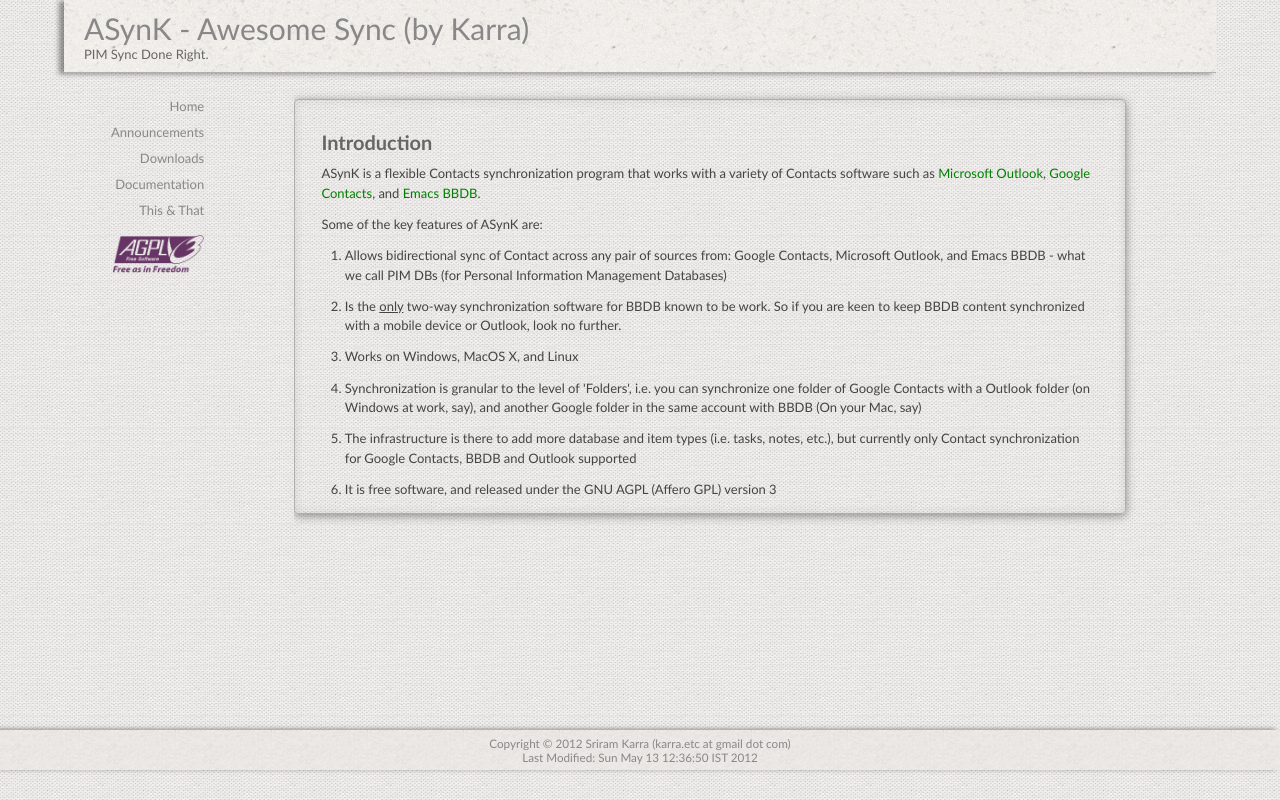
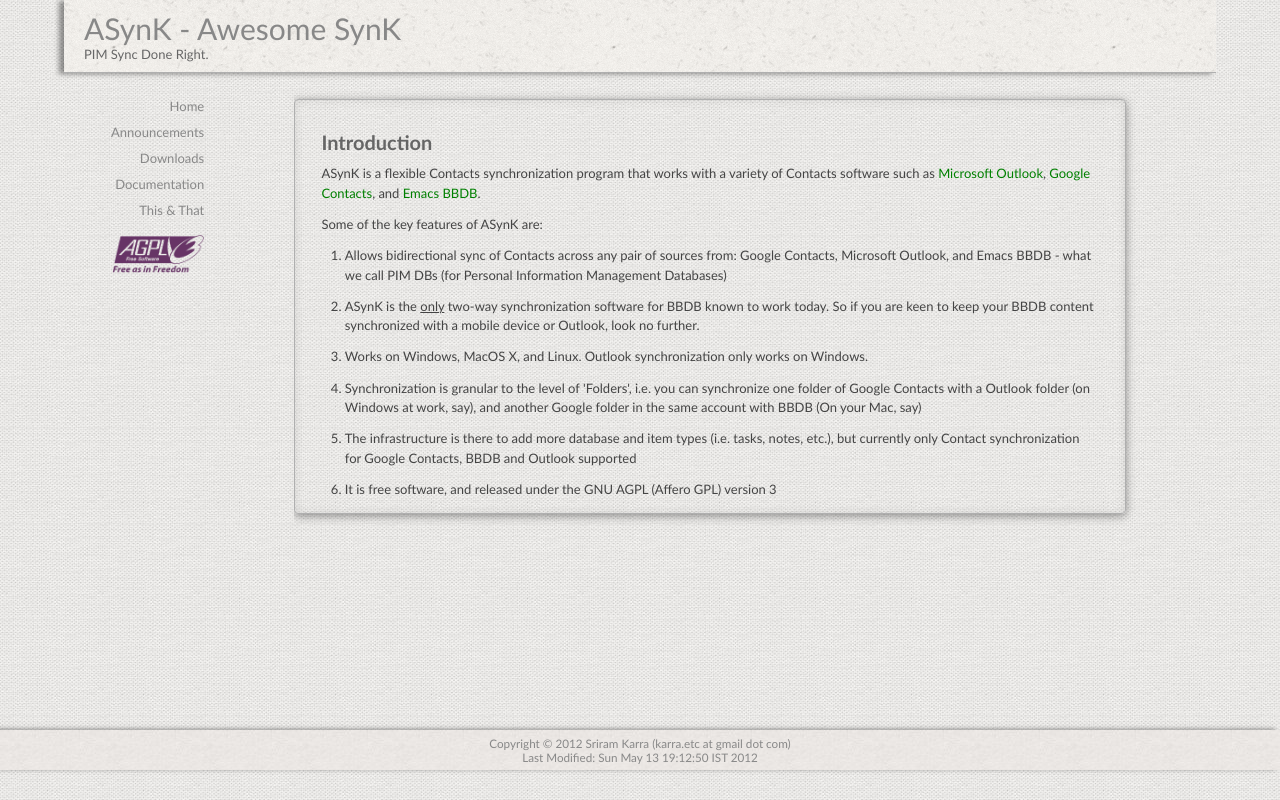
Before and after one commit to skarra/ASynK, a plain HTML site: page gae/index.html in a window 1280 px wide. Drawn offline with nearby package versions, Linux system fonts and the light colour scheme.

Commit message:
Doc improvements

```diff
--- a/gae/index.html
+++ b/gae/index.html
@@ -1,6 +1,6 @@
 <!--
 // Created       : Sat May 05 13:15:20 IST 2012
-// Last Modified : Sun May 13 14:19:21 IST 2012
+// Last Modified : Sun May 13 20:31:59 IST 2012
 //
 // Copyright (C) 2012, Sriram Karra <karra.etc@gmail.com>
 // All Rights Reserved
@@ -11,7 +11,7 @@
 
 <!DOCTYPE html>
 <html>
-<title>ASynK - Awesome Sync (by Karra) </title>
+<title>ASynK - Awesome SynK </title>
 <head>
 
 <!-- Stylesheets -->
@@ -44,7 +44,7 @@
 <div id="container">
   <header>
     <div id="site-title">
-      ASynK - Awesome Sync (by Karra)
+      ASynK - Awesome SynK
     </div>
     <div id="caption">
       PIM Sync Done Right.
@@ -82,16 +82,18 @@
 
 	  <ol type=1 start=1>
 
-	    <li>Allows bidirectional sync of Contact across any pair of
+	    <li>Allows bidirectional sync of Contacts across any pair of
 	      sources from: Google Contacts, Microsoft Outlook, and Emacs BBDB
 	      - what we call PIM DBs (for Personal Information Management
               Databases)</li>
 
-	    <li>Is the <u>only</u> two-way synchronization software for BBDB known to
-	      be work. So if you are keen to keep BBDB content
-	      synchronized with a mobile device or Outlook, look no further.</li>
+	    <li> ASynK is the <u>only</u> two-way synchronization software for
+	      BBDB known to work today. So if you are keen to keep your BBDB
+	      content synchronized with a mobile device or Outlook, look no
+	      further.  </li>
 
-	    <li>Works on Windows, MacOS X, and Linux</li>
+	    <li>Works on Windows, MacOS X, and Linux.  Outlook synchronization
+	        only works on Windows.</li>
 
 	    <li>Synchronization is granular to the level of 'Folders', i.e. you can
 	      synchronize one folder of Google Contacts with a Outlook folder (on
@@ -150,11 +152,6 @@
 	    </ul>
 	    </li>
 	  </ul>
-
-	  <p>v0.2.0 is being prepared for release as we speak, and should be
-	  avaialble here any day now. Watch this space for further updates.
-	</p>
-
 	<p>
 	  <h3>Download Source</h3> The source code for ASynK is available
 	  publicly on github. You can clone the repositiry
@@ -191,7 +188,7 @@
 	    </li>
 	    <li>
 	      <a href='javascript:window.open("/doc/asynk.html")'>HTML for
-	      online browing</a>, one per chapter (will open new window)
+	      online browing</a>, single html page (will open new window)
 	    </li>
 	  </ul>
 	</p>
@@ -251,7 +248,7 @@
 <p/>
   <div id="footer_content">
     Copyright &copy; 2012 Sriram Karra (karra.etc at gmail dot com)<br/>
-    Last Modified: Sun May 13 12:36:50 IST 2012
+    Last Modified: Sun May 13 19:12:50 IST 2012
 </footer>
 
 </body>
```
Also changed, not shown: 1 other file.
